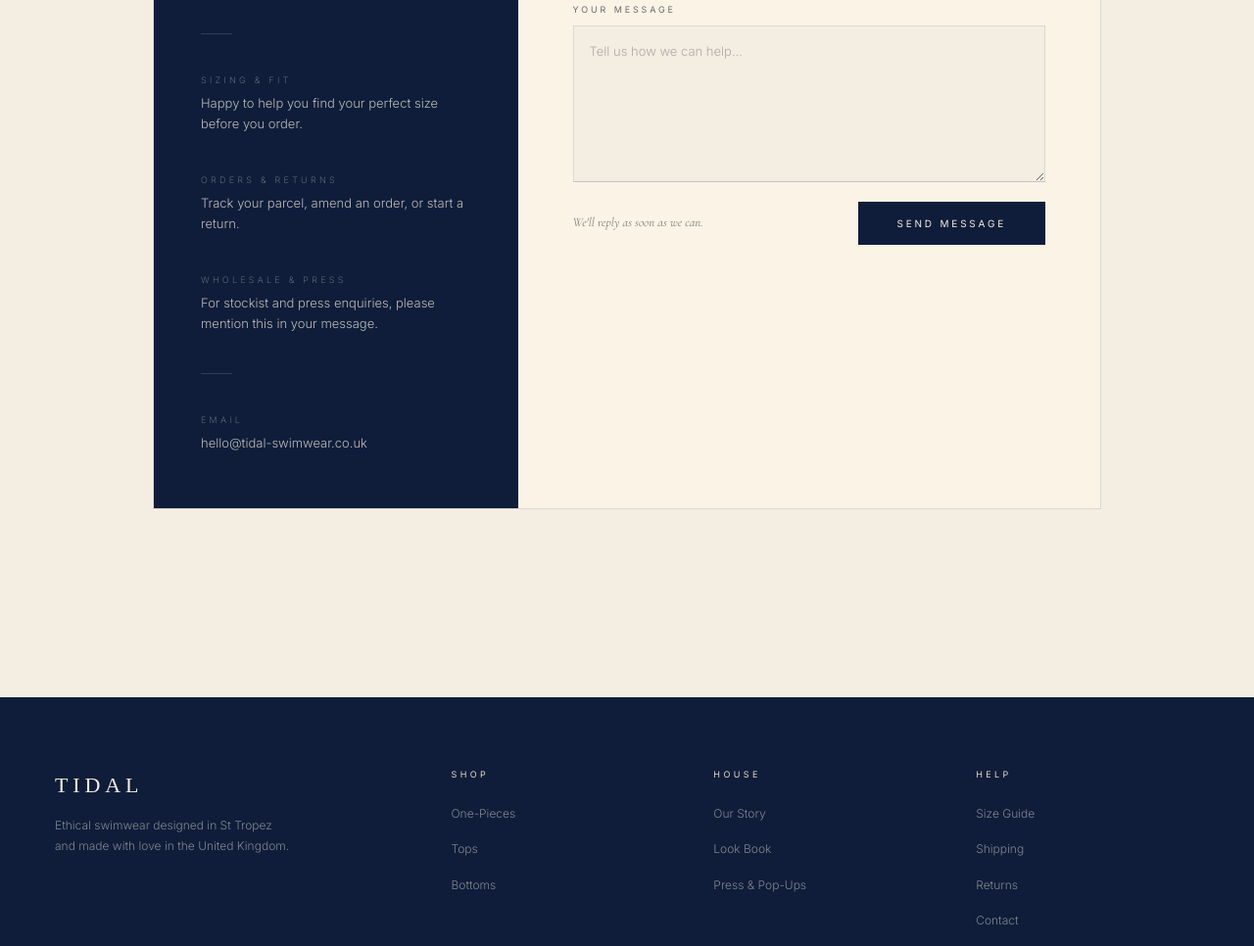
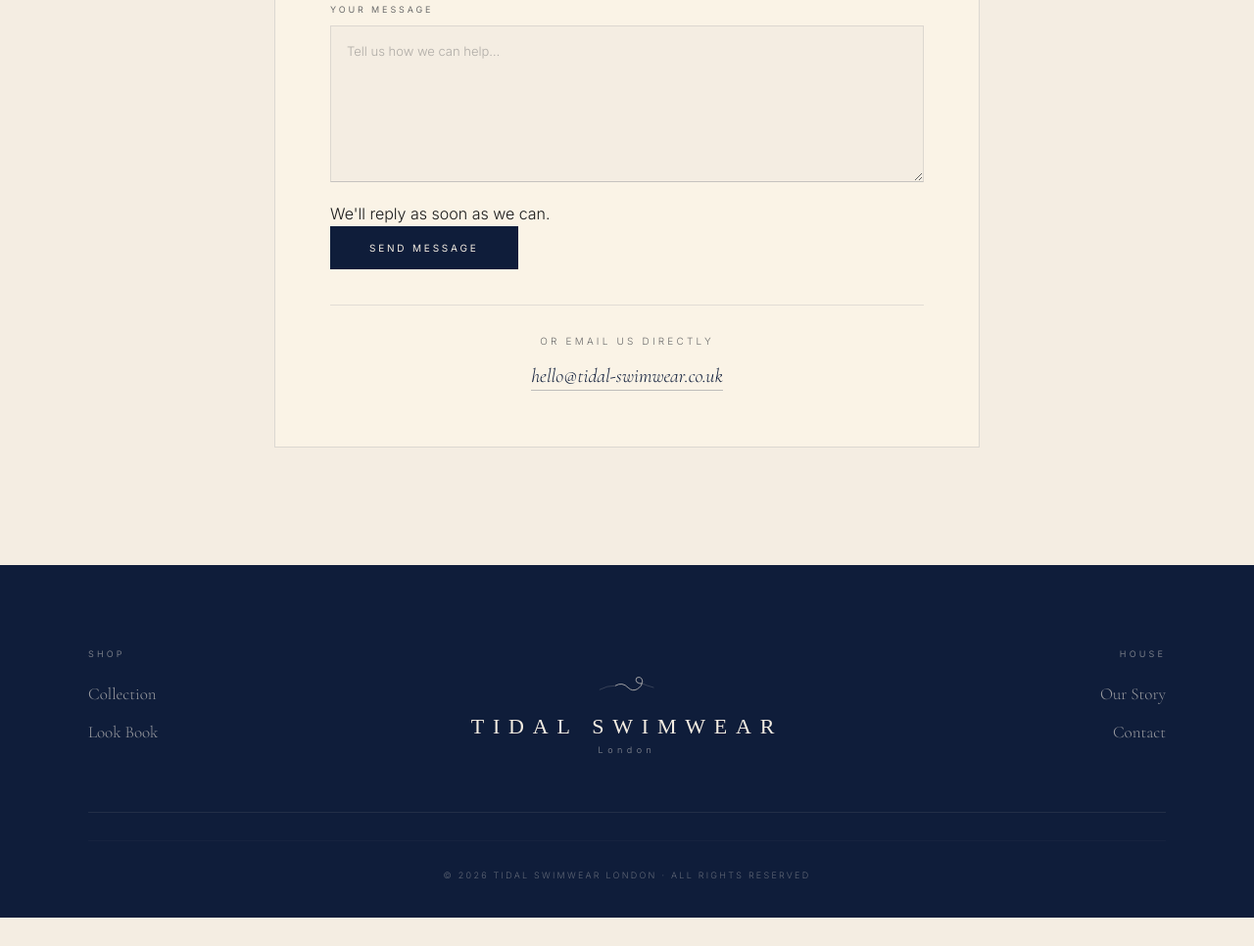
Before and after one commit to vstockford04/tidal-swimwear, a plain HTML site: page Contact.html in a window 1280 px wide. Shown: the part 911-1877 px from the top of the page at 98% size. After the commit the page ends 1848 px from the top, so only its background shows below. Drawn offline with nearby package versions, Linux system fonts and the light colour scheme; a web font is replaced by a local one.

Commit message:
Refactor Contact.html for improved structure and styling
Updated meta tags for charset and viewport, modified footer structure, and adjusted contact form layout.

```diff
--- a/Contact.html
+++ b/Contact.html
@@ -1,12 +1,13 @@
 <!DOCTYPE html>
+
 <html lang="en">
 <head>
-<meta charset="UTF-8">
-<meta name="viewport" content="width=device-width, initial-scale=1.0">
+<meta charset="utf-8"/>
+<meta content="width=device-width, initial-scale=1.0" name="viewport"/>
 <title>Contact — Tidal Swimwear</title>
-<link rel="preconnect" href="https://fonts.googleapis.com">
-<link rel="preconnect" href="https://fonts.gstatic.com" crossorigin>
-<link href="https://fonts.googleapis.com/css2?family=Cormorant+Garamond:ital,wght@0,300;0,400;0,500;1,300;1,400&family=Italiana&family=Inter:wght@300;400&display=swap" rel="stylesheet">
+<link href="https://fonts.googleapis.com" rel="preconnect"/>
+<link crossorigin="" href="https://fonts.gstatic.com" rel="preconnect"/>
+<link href="https://fonts.googleapis.com/css2?family=Cormorant+Garamond:ital,wght@0,300;0,400;0,500;1,300;1,400&amp;family=Italiana&amp;family=Inter:wght@300;400&amp;display=swap" rel="stylesheet"/>
 <style>
 :root {
   --navy: #0f1d3a;
@@ -341,14 +342,7 @@ select {
 }
 
 /* SUBMIT */
-.form-footer {
-  display: flex;
-  align-items: center;
-  justify-content: space-between;
-  margin-top: 8px;
-  gap: 20px;
-  flex-wrap: wrap;
-}
+.form-
 .form-note {
   font-family: 'Cormorant Garamond', serif;
   font-style: italic;
@@ -445,56 +439,22 @@ select {
   flex-shrink: 0;
 }
 
-/* FOOTER */
-footer {
-  background: var(--navy);
-  color: var(--cream);
-  padding: 72px 56px 36px;
-}
-.footer-grid {
-  display: grid;
-  grid-template-columns: 1.6fr 1fr 1fr 1fr;
-  gap: 40px;
-  border-bottom: 1px solid rgba(244,237,226,0.1);
-  padding-bottom: 56px;
-  margin-bottom: 28px;
-}
-.footer-brand .f-logo {
-  font-family: 'Italiana', serif;
-  font-size: 22px;
-  letter-spacing: 0.22em;
-  display: block;
-  margin-bottom: 14px;
-}
+
+
+
+
 .footer-brand p {
   font-size: 12px;
   color: rgba(244,237,226,0.5);
   line-height: 1.7;
   max-width: 240px;
 }
-.footer-col h4 {
-  font-size: 9px;
-  letter-spacing: 0.38em;
-  text-transform: uppercase;
-  font-weight: 400;
-  margin-bottom: 18px;
-  color: var(--sand);
-}
-.footer-col ul { list-style: none; }
-.footer-col ul li { margin-bottom: 11px; }
-.footer-col ul li a {
-  color: rgba(244,237,226,0.5);
-  text-decoration: none;
-  font-size: 12px;
-  font-weight: 300;
-  transition: color 0.2s;
-}
-.footer-col ul li a:hover { color: var(--cream); }
-.footer-bottom {
-  font-size: 10px;
-  color: rgba(244,237,226,0.3);
-  letter-spacing: 0.12em;
-}
+
+
+
+
+
+
 
 /* RESPONSIVE */
 @media (max-width: 960px) {
@@ -509,185 +469,268 @@ footer {
   .form-row { grid-template-columns: 1fr; }
   .response-band { padding: 28px 32px; flex-direction: column; gap: 24px; }
   .rb-sep { display: none; }
-  footer { padding: 56px 24px 28px; }
-  .footer-grid { grid-template-columns: 1fr 1fr; gap: 32px; }
+
+
 }
 @media (max-width: 600px) {
-  .footer-grid { grid-template-columns: 1fr; }
-  .form-footer { flex-direction: column; align-items: flex-start; }
+
+  .form-
   .submit-btn { width: 100%; text-align: center; }
+}
+
+/* ── SHARED FOOTER ── */
+footer {
+  background: var(--navy);
+  color: var(--cream);
+  padding: 72px 56px 36px;
+}
+.footer-main {
+  display: grid;
+  grid-template-columns: 1fr auto 1fr;
+  align-items: center;
+  gap: 48px;
+  max-width: 1100px;
+  margin: 0 auto;
+  padding-bottom: 56px;
+  border-bottom: 1px solid rgba(244,237,226,0.08);
+  margin-bottom: 28px;
+}
+.footer-brand {
+  text-align: center;
+  text-decoration: none;
+  display: flex;
+  flex-direction: column;
+  align-items: center;
+  gap: 2px;
+}
+.footer-logo-wave {
+  width: 100%;
+  max-width: 220px;
+  opacity: 0.8;
+  display: block;
+  margin: 0 auto 10px;
+}
+.footer-logo-wave path { stroke: var(--cream); }
+.footer-logo-mark {
+  font-family: 'Italiana', serif;
+  font-size: 22px;
+  letter-spacing: 0.4em;
+  color: var(--cream);
+  line-height: 1;
+}
+.footer-logo-name {
+  font-family: 'Italiana', serif;
+  font-size: 22px;
+  letter-spacing: 0.4em;
+  color: var(--cream);
+}
+.footer-logo-sub {
+  font-size: 9px;
+  letter-spacing: 0.5em;
+  color: rgba(244,237,226,0.55);
+  margin-top: 4px;
+  display: block;
+}
+.footer-nav-col h4 {
+  font-size: 9px;
+  letter-spacing: 0.35em;
+  text-transform: uppercase;
+  margin-bottom: 20px;
+  color: rgba(244,237,226,0.45);
+  font-weight: 400;
+  font-family: 'Inter', sans-serif;
+}
+.footer-nav-col ul { list-style: none; display: flex; flex-direction: column; gap: 12px; }
+.footer-nav-col a {
+  color: var(--cream);
+  text-decoration: none;
+  font-family: 'Cormorant Garamond', serif;
+  font-size: 17px;
+  opacity: 0.6;
+  transition: opacity 0.25s;
+}
+.footer-nav-col a:hover { opacity: 1; }
+.footer-nav-right { text-align: right; }
+.footer-bottom {
+  border-top: 1px solid rgba(244,237,226,0.08);
+  padding-top: 28px;
+  text-align: center;
+  font-size: 9px;
+  letter-spacing: 0.25em;
+  text-transform: uppercase;
+  opacity: 0.35;
+  max-width: 1100px;
+  margin: 0 auto;
+}
+@media (max-width: 700px) {
+  footer { padding: 56px 24px 28px; }
+  .footer-main { grid-template-columns: 1fr; text-align: center; gap: 40px; }
+  .footer-nav-right { text-align: center; }
+}
+
+
+
+/* === overrides after removing the info box === */
+.contact-grid {
+  display: block !important;
+  max-width: 720px;
+  margin: 0 auto;
+}
+.contact-form-wrap {
+  width: 100%;
+}
+.contact-email {
+  margin-top: 36px;
+  text-align: center;
+  padding-top: 28px;
+  border-top: 1px solid var(--hairline, rgba(15,29,58,0.10));
+}
+.contact-email-label {
+  font-size: 10px;
+  letter-spacing: 0.32em;
+  text-transform: uppercase;
+  color: var(--muted, #6b6b6b);
+  margin-bottom: 12px;
+  font-family: 'Inter', sans-serif;
+}
+.contact-email-link {
+  font-family: 'Cormorant Garamond', serif;
+  font-style: italic;
+  font-size: 20px;
+  color: var(--navy, #0f1d3a);
+  text-decoration: none;
+  border-bottom: 1px solid rgba(15,29,58,0.25);
+  padding-bottom: 2px;
+  transition: opacity 0.2s, border-color 0.2s;
+}
+.contact-email-link:hover {
+  opacity: 0.7;
+  border-bottom-color: var(--navy, #0f1d3a);
 }
 </style>
 </head>
 <body>
-
-<svg xmlns="http://www.w3.org/2000/svg" style="display:none;">
+<svg style="display:none;" xmlns="http://www.w3.org/2000/svg">
 <defs>
-    <symbol id="tidal-wave" viewBox="0 0 1900 1900">
-      <path d="M180 880 Q 400 760 620 770" stroke-width="6" />
-      <path d="M620 770 Q 820 650 980 820 Q 1100 940 1240 860 Q 1380 780 1380 660 Q 1380 540 1280 530 Q 1200 525 1200 605 Q 1200 680 1290 700 Q 1340 712 1360 700" stroke-width="22" />
-      <path d="M1360 700 Q 1480 760 1700 820" stroke-width="6" />
+<symbol id="tidal-wave" viewbox="0 0 1900 1900">
+<path d="M180 880 Q 400 760 620 770" stroke-width="6"></path>
+<path d="M620 770 Q 820 650 980 820 Q 1100 940 1240 860 Q 1380 780 1380 660 Q 1380 540 1280 530 Q 1200 525 1200 605 Q 1200 680 1290 700 Q 1340 712 1360 700" stroke-width="22"></path>
+<path d="M1360 700 Q 1480 760 1700 820" stroke-width="6"></path>
 </symbol>
 </defs>
 </svg>
-
-<div class="announce">Complimentary UK shipping on orders over £50 · Easy 30-day returns</div>
-
+<div class="announce">Complimentary shipping on all UK orders</div>
 <nav>
 <ul class="nav-links nav-left">
 <li><a href="collection.html">Collection</a></li>
 <li><a href="look%20book.html">Look Book</a></li>
 </ul>
-  <a href="index.html" class="logo">
-    <svg class="wave-logo" viewBox="0 0 1900 600" preserveAspectRatio="xMidYMid meet" aria-label="Tidal Swimwear">
-      <use href="#tidal-wave" x="0" y="200" width="1900" height="600" style="stroke:var(--navy);fill:none;"/>
+<a class="logo" href="index.html">
+<svg aria-label="Tidal Swimwear" class="wave-logo" preserveaspectratio="xMidYMid meet" viewbox="0 0 1900 600">
+<use height="600" href="#tidal-wave" style="stroke:var(--navy);fill:none;" width="1900" x="0" y="200"></use>
 </svg>
 <div class="logo-mark">TIDAL</div>
 <span class="logo-sub">Swimwear · London</span>
 </a>
 <ul class="nav-links nav-right-links">
 <li><a href="Our-story.html">Our Story</a></li>
-    <li><a href="contact.html" class="active">Contact</a></li>
+<li><a class="active" href="contact.html">Contact</a></li>
 </ul>
 <div class="nav-right">
-    <a href="#" aria-label="Search">
-      <svg width="16" height="16" viewBox="0 0 24 24" fill="none" stroke="currentColor" stroke-width="1.5" stroke-linecap="round" stroke-linejoin="round" style="display:block;"><circle cx="11" cy="11" r="7"/><path d="m20 20-3.5-3.5"/></svg>
+<a aria-label="Search" href="#">
+<svg fill="none" height="16" stroke="currentColor" stroke-linecap="round" stroke-linejoin="round" stroke-width="1.5" style="display:block;" viewbox="0 0 24 24" width="16"><circle cx="11" cy="11" r="7"></circle><path d="m20 20-3.5-3.5"></path></svg>
 </a>
-    <a href="#" aria-label="Account">
-      <svg width="16" height="16" viewBox="0 0 24 24" fill="none" stroke="currentColor" stroke-width="1.5" stroke-linecap="round" stroke-linejoin="round" style="display:block;"><circle cx="12" cy="8" r="4"/><path d="M4 21c0-4.4 3.6-8 8-8s8 3.6 8 8"/></svg>
+<a aria-label="Account" href="#">
+<svg fill="none" height="16" stroke="currentColor" stroke-linecap="round" stroke-linejoin="round" stroke-width="1.5" style="display:block;" viewbox="0 0 24 24" width="16"><circle cx="12" cy="8" r="4"></circle><path d="M4 21c0-4.4 3.6-8 8-8s8 3.6 8 8"></path></svg>
 </a>
-    <a href="#" class="cart-icon" aria-label="Shopping bag">
-      <svg width="16" height="16" viewBox="0 0 24 24" fill="none" stroke="currentColor" stroke-width="1.5" stroke-linecap="round" stroke-linejoin="round" style="display:block;"><path d="M5 7h14l-1.3 13a1.8 1.8 0 0 1-1.8 1.6H8.1a1.8 1.8 0 0 1-1.8-1.6L5 7z"/><path d="M9 7V5a3 3 0 0 1 6 0v2"/></svg>
+<a aria-label="Shopping bag" class="cart-icon" href="#">
+<svg fill="none" height="16" stroke="currentColor" stroke-linecap="round" stroke-linejoin="round" stroke-width="1.5" style="display:block;" viewbox="0 0 24 24" width="16"><path d="M5 7h14l-1.3 13a1.8 1.8 0 0 1-1.8 1.6H8.1a1.8 1.8 0 0 1-1.8-1.6L5 7z"></path><path d="M9 7V5a3 3 0 0 1 6 0v2"></path></svg>
 <span class="cart-count">0</span>
 </a>
 </div>
 </nav>
-
 <header class="page-header">
 <p class="eyebrow">We'd love to hear from you</p>
 <h1>Contact</h1>
 <div class="header-divider"></div>
 <p class="header-tagline">Whether it's a question about fit, an order query, or simply a hello — our team responds within one business day.</p>
 </header>
-
 <div class="content-wrap">
-
 <!-- CONTACT GRID: info left, form right -->
 <div class="contact-grid">
-
 <!-- LEFT: Info -->
-    <div class="contact-info">
-      <div>
-        <p class="ci-eyebrow">Get in touch</p>
-        <h2 class="ci-title">How can we help?</h2>
-        <p class="ci-body">Our small team is based in London and genuinely loves hearing from you — whether it's a sizing question, a return request, or a note to say hello.</p>
-      </div>
-      <div class="ci-divider"></div>
-      <div class="ci-detail">
-        <p class="ci-detail-label">Sizing &amp; Fit</p>
-        <p class="ci-detail-value">Happy to help you find your perfect size before you order.</p>
-      </div>
-      <div class="ci-detail">
-        <p class="ci-detail-label">Orders &amp; Returns</p>
-        <p class="ci-detail-value">Track your parcel, amend an order, or start a return.</p>
-      </div>
-      <div class="ci-detail">
-        <p class="ci-detail-label">Wholesale &amp; Press</p>
-        <p class="ci-detail-value">For stockist and press enquiries, please mention this in your message.</p>
-      </div>
-      <div class="ci-divider"></div>
-      <div class="ci-detail">
-        <p class="ci-detail-label">Email</p>
-        <p class="ci-detail-value"><a href="mailto:hello@tidal-swimwear.co.uk">hello@tidal-swimwear.co.uk</a></p>
-      </div>
-    </div>
 
 <!-- RIGHT: Form -->
 <div class="contact-form-wrap">
 <p class="form-eyebrow">Send us a message</p>
-
 <div id="contact-form">
-        <form name="contact" method="POST" data-netlify="true" netlify-honeypot="bot-field" action="/success">
-          <input type="hidden" name="form-name" value="contact">
-          <p style="display:none;"><input name="bot-field"></p>
-
+<form action="/success" data-netlify="true" method="POST" name="contact" netlify-honeypot="bot-field">
+<input name="form-name" type="hidden" value="contact"/>
+<p style="display:none;"><input name="bot-field"/></p>
 <div class="form-row">
 <div class="form-group">
 <label for="fname">First Name</label>
-            <input type="text" id="fname" name="first-name" placeholder="Emily" required>
+<input id="fname" name="first-name" placeholder="Emily" required="" type="text"/>
 </div>
 <div class="form-group">
 <label for="lname">Last Name</label>
-            <input type="text" id="lname" name="last-name" placeholder="Chichester">
+<input id="lname" name="last-name" placeholder="Chichester" type="text"/>
 </div>
 </div>
-
 <div class="form-group">
 <label for="email">Email Address</label>
-          <input type="email" id="email" name="email" placeholder="hello@example.com" required>
+<input id="email" name="email" placeholder="hello@example.com" required="" type="email"/>
 </div>
-
 <div class="form-group">
 <label for="message">Your Message</label>
-          <textarea id="message" name="message" placeholder="Tell us how we can help…" required></textarea>
+<textarea id="message" name="message" placeholder="Tell us how we can help…" required=""></textarea>
 </div>
-
 <div class="form-footer">
 <p class="form-note">We'll reply as soon as we can.</p>
-          <button type="submit" class="submit-btn">Send Message</button>
+<button class="submit-btn" type="submit">Send Message</button>
 </div>
 </form>
 </div>
-
 <!-- Success state -->
 <div class="success-msg" id="success-msg">
 <div class="s-icon">
-          <svg width="20" height="20" viewBox="0 0 24 24" fill="none" stroke="currentColor" stroke-width="1.5"><polyline points="20 6 9 17 4 12"/></svg>
+<svg fill="none" height="20" stroke="currentColor" stroke-width="1.5" viewbox="0 0 24 24" width="20"><polyline points="20 6 9 17 4 12"></polyline></svg>
 </div>
 <h3>Message Sent</h3>
 <p>Thank you for reaching out. We'll be in touch within one business day.</p>
 </div>
+<div class="contact-email">
+<p class="contact-email-label">Or email us directly</p>
+<a class="contact-email-link" href="mailto:hello@tidal-swimwear.co.uk">hello@tidal-swimwear.co.uk</a>
+</div></div>
 </div>
-
 </div>
-
-</div>
-
 <footer>
-  <div class="footer-grid">
-    <div class="footer-brand">
-      <span class="f-logo">TIDAL</span>
-      <p>Ethical swimwear designed in St Tropez and made with love in the United Kingdom.</p>
-    </div>
-        <div class="footer-col">
+<div class="footer-main">
+<div class="footer-nav-col footer-nav-left">
 <h4>Shop</h4>
 <ul>
-        <li><a href="collection.html">One-Pieces</a></li>
-        <li><a href="collection.html">Tops</a></li>
-        <li><a href="collection.html">Bottoms</a></li>
+<li><a href="collection.html">Collection</a></li>
+<li><a href="look%20book.html">Look Book</a></li>
 </ul>
 </div>
-        <div class="footer-col">
+<a class="footer-brand" href="index-2.html">
+<svg aria-hidden="true" class="wave-logo footer-logo-wave" preserveaspectratio="xMidYMid meet" viewbox="0 0 1900 600">
+<use height="600" href="#tidal-wave" style="stroke:var(--cream);fill:none;" width="1900" x="0" y="200"></use>
+</svg>
+<div class="footer-logo-mark">TIDAL <span class="footer-logo-name">SWIMWEAR</span></div>
+<span class="footer-logo-sub">London</span>
+</a>
+<div class="footer-nav-col footer-nav-right">
 <h4>House</h4>
 <ul>
-        <li><a href="Our-story.html">Our Story</a></li>
-        <li><a href="look%20book.html">Look Book</a></li>
-        <li><a href="Press%20%26%20Pop-ups.html">Press &amp; Pop-Ups</a></li>
-      </ul>
-    </div>
-        <div class="footer-col">
-      <h4>Help</h4>
-      <ul>
-        <li><a href="Tidal-size-guide.html">Size Guide</a></li>
-        <li><a href="Tidal-shipping-returns.html">Shipping</a></li>
-        <li><a href="Tidal-shipping-returns.html">Returns</a></li>
+<li><a href="Our-story-3.html">Our Story</a></li>
 <li><a href="contact.html">Contact</a></li>
 </ul>
 </div>
 </div>
 <div class="footer-bottom">© 2026 Tidal Swimwear London · All rights reserved</div>
 </footer>
-
 <script>
 // Netlify Forms handles submission natively — no JS needed for sending.
 // Show inline success message after submit instead of redirecting.
```
Lines whose indentation alone changed are shown as unchanged.
